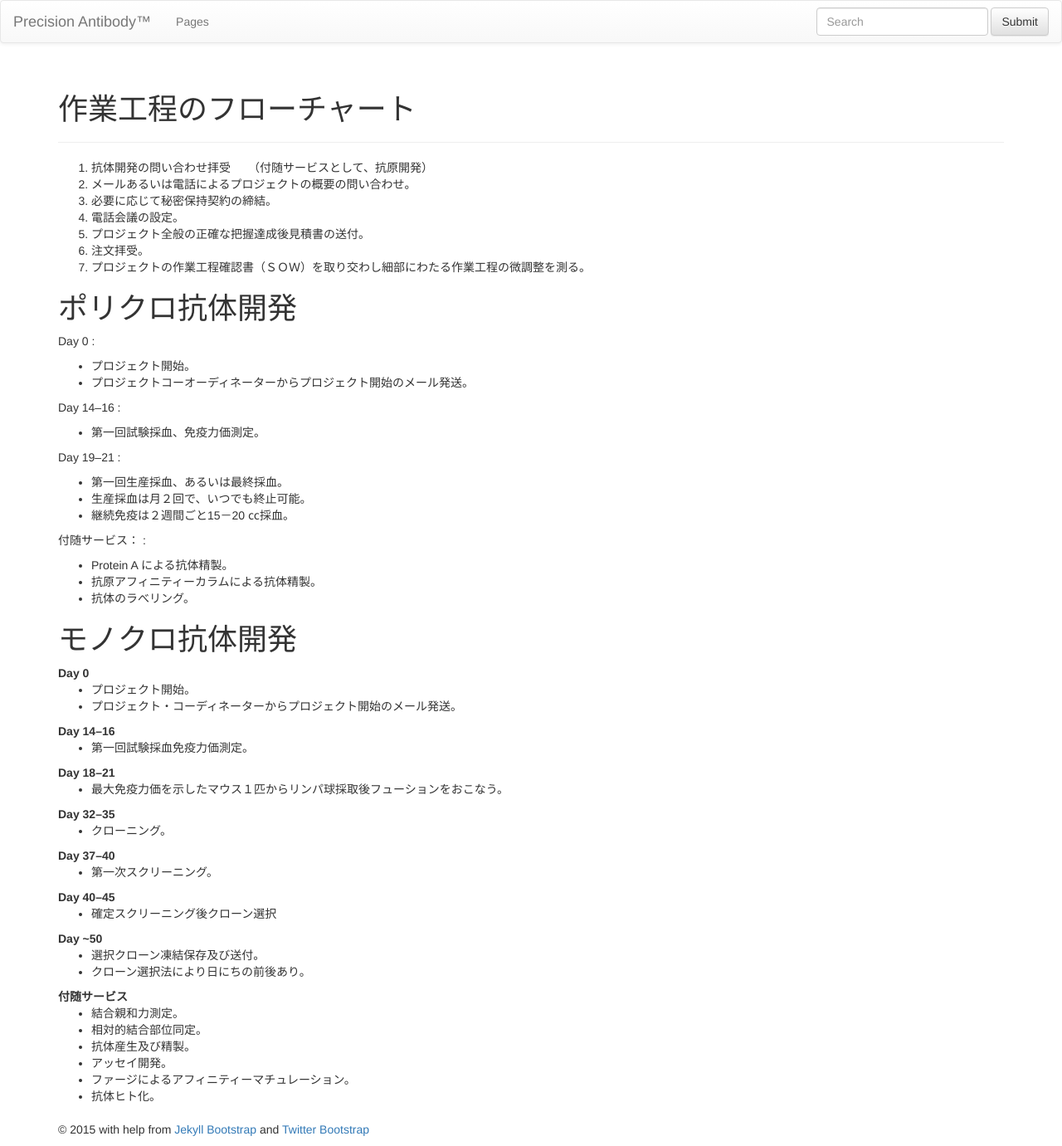
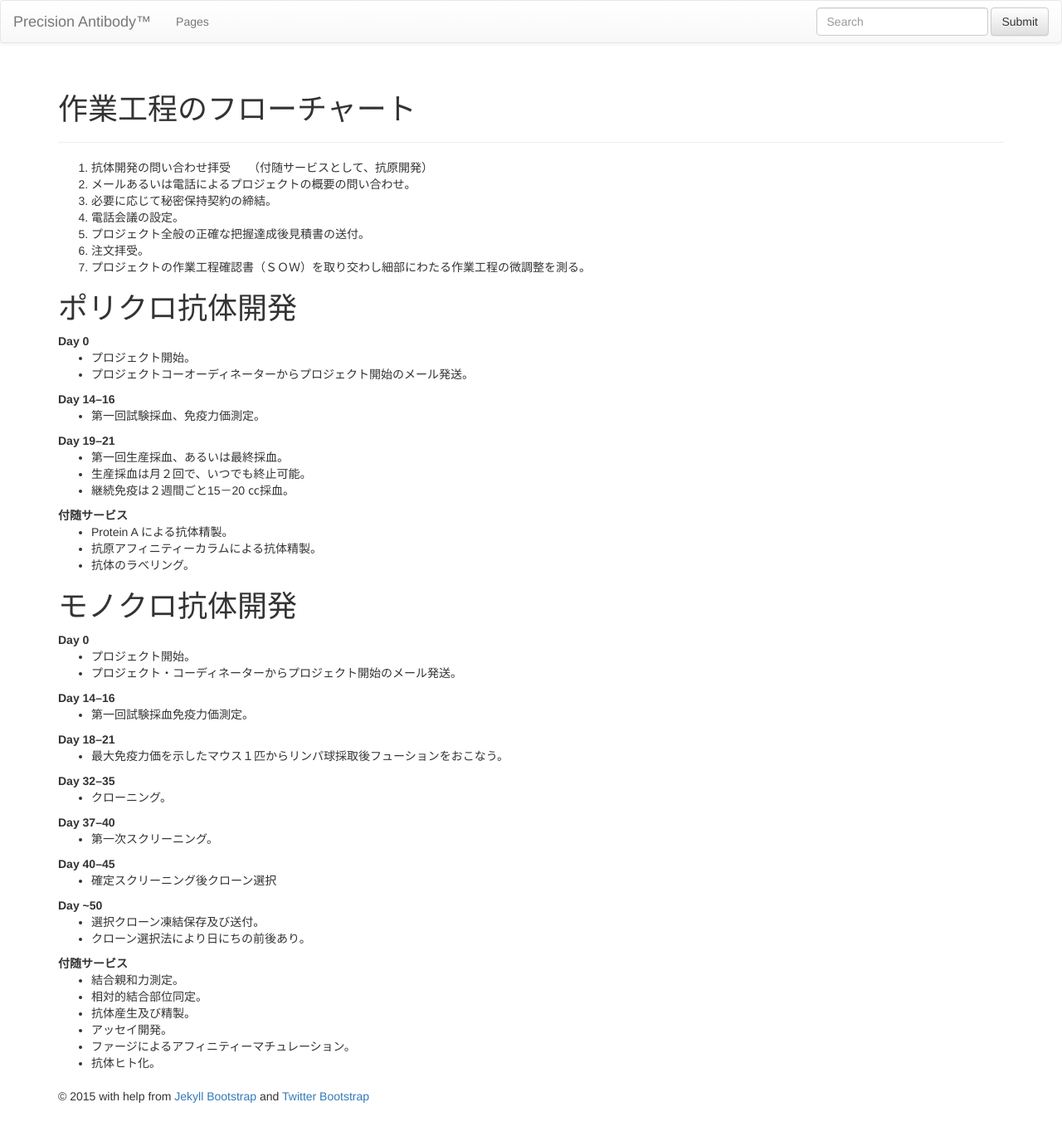
Before and after one commit to precisionantibody-jp/precisionantibody-jp.github.io, a Jekyll site: the page built from pages/14-flow-chart/index.md, in a window 1280 px wide. Shown: the whole page at 83% size. Built offline with Jekyll 4.4.1, drawn with Linux system fonts in a browser that asks for light colours; nearby versions of some CDN libraries; library files that are not in the unit come from our copies; after the commit the page ends 1341 px from its top, so only the background shows below that.

Commit message:
Try to fix definition list look

```diff
--- a/pages/14-flow-chart/index.md
+++ b/pages/14-flow-chart/index.md
@@ -28,7 +28,7 @@ Day 19--21
 - 生産採血は月２回で、いつでも終止可能。
 - 継続免疫は２週間ごと15－20 ㏄採血。
 
-付随サービス：
+付随サービス
 :
 - Protein A による抗体精製。
 - 抗原アフィニティーカラムによる抗体精製。
```
